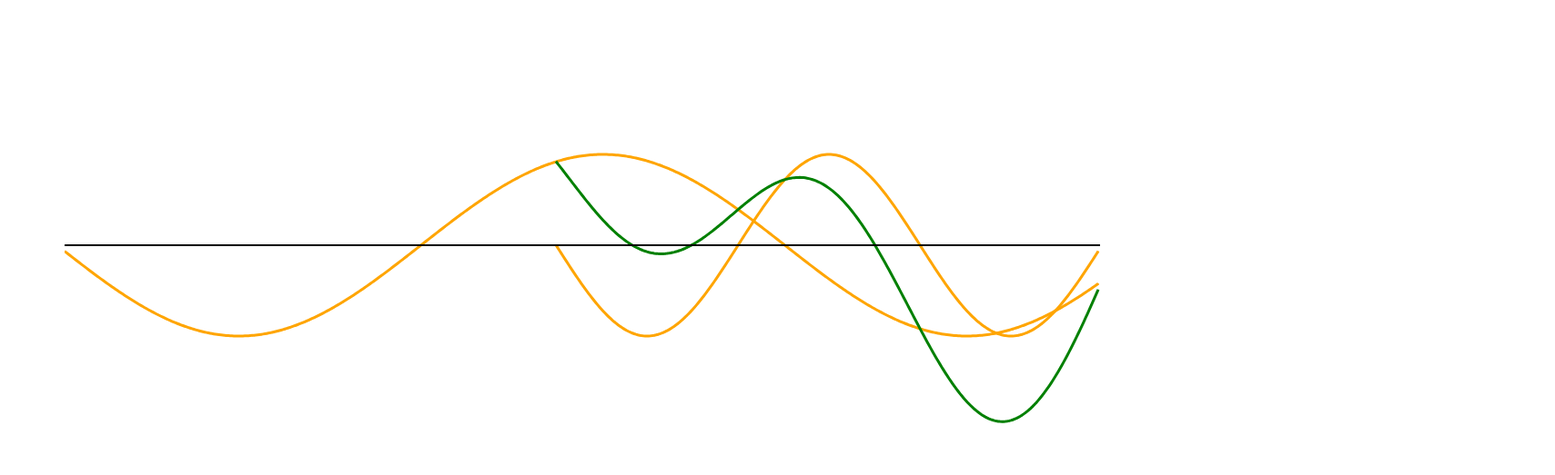
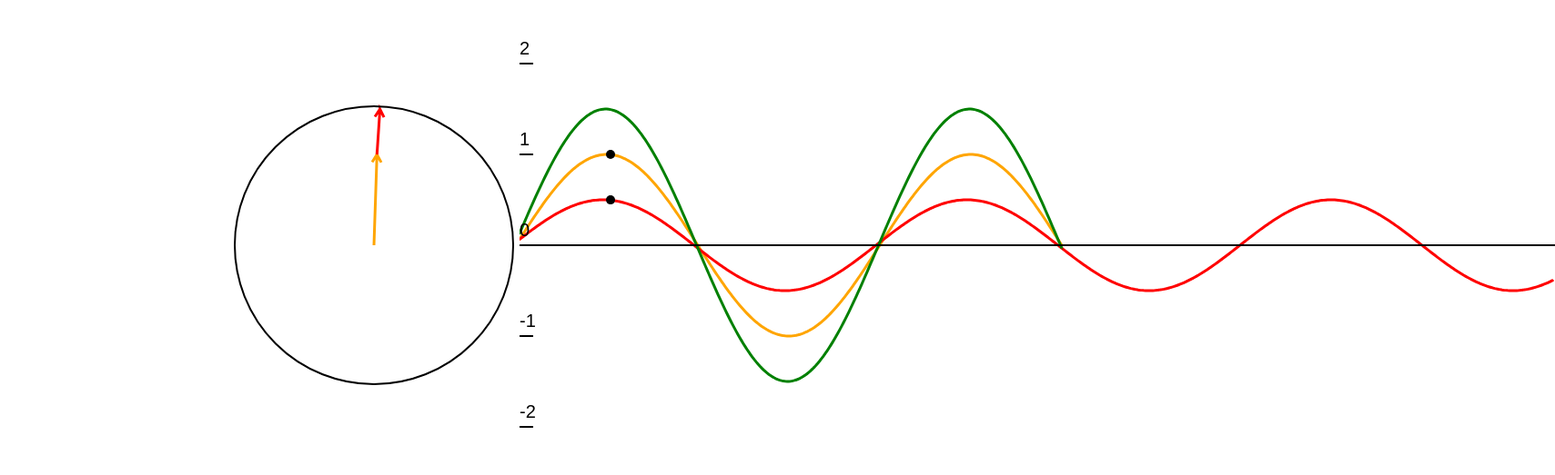
Before and after one commit to Layxe/PhysikGFS, a plain HTML site: page index.html in a window 1280 px wide. Shown: the whole page at 91% size, 1709 px wide, since content can reach past the window. Drawn offline with Linux system fonts and the light colour scheme.

Commit message:
Added circle

```diff
--- a/index.html
+++ b/index.html
@@ -8,6 +8,7 @@
 <body>
 
     <div id="display-wrapper">
+        <canvas id="clock-display" width="500" height="500"></canvas>
         <canvas id="display"></canvas>
     </div>
 
--- a/src/css/style.css
+++ b/src/css/style.css
@@ -2,9 +2,16 @@
     width: 90%;
     height: 500px;
     margin: 20px auto;
+    position: relative;
 }
 
-#display-wrapper > canvas {
+#display-wrapper > #display {
     width: 100%;
     height: 100%;
+    left: 500px;
 }
+
+canvas {
+    float: left;
+    position: absolute;
+}
--- a/src/js/Main.js
+++ b/src/js/Main.js
@@ -8,39 +8,42 @@
  *
  */
 
-// ### Globale Einstellungen ######################################## //
+// ### Globale Einstellungen ########################################################################################### //
 
 const RESOLUTION = 2;
 
-// ### Variablen #################################################### //
+// ### Variablen ####################################################################################################### //
 
+// ~~~ FPS Zähler ~~~ //
 var oldTime = 0;
 var FPS     = 0;
 
 
-// ### Display ###################################################### //
+// ### Display ######################################################################################################### //
 
 /**
- * Statisches Display
+ * Display
+ * --------------------------
+ * Objekt, welches für die grundlegende Interaktion
+ * mit der Zeichenoberfläche zuständig ist
  * @param element canvas element
  * @constructor
  */
 
-function StDisplay(element) {
+var Display = {
 
-  this.element = element;
-  this.ctx     = element.getContext('2d');
+  element: document.getElementById('display'),
+  ctx:     document.getElementById('display').getContext('2d')
 
-}
+};
 
 /**
  * Initialisierungsfunktion
  * ------------------------------------------
  * Passe das Display den Rahmenbedingungen an
- * und starte die Animationsschleife
  */
 
-StDisplay.prototype.init = function init() {
+Display.init = function init() {
 
   var wrapper = document.getElementById('display-wrapper');
 
@@ -59,7 +62,7 @@ StDisplay.prototype.init = function init() {
  * @param color Farbe des Punktes
  */
 
-StDisplay.prototype.drawPoint = function drawPoint(point, amplitude, color) {
+Display.drawPoint = function drawPoint(point, amplitude, color) {
 
   var x = point.x;
   var y = 250+Math.sin(point.angle) * amplitude;
@@ -73,12 +76,44 @@ StDisplay.prototype.drawPoint = function drawPoint(point, amplitude, color) {
 };
 
 /**
+ * Zeichne einen Punkt der auf einer Welle liegt.
+ * Wird zum Hervorheben verwendet
+ * @param point
+ * @param amplitude
+ * @param color
+ * @param radius
+ */
+
+Display.drawPointOnWave = function drawPointOnWave(point,amplitude,color,radius) {
+
+  var x = point.x;
+  var y = 250+Math.sin(point.angle) * amplitude;
+
+  this.ctx.fillStyle = color;
+  this.ctx.beginPath();
+  this.ctx.arc(x,y,radius,0, 2*Math.PI);
+  this.ctx.fillStyle = 'black';
+  this.ctx.fill();
+
+};
+
+Display.drawSimplePoint = function drawSimplePoint(x,y,color,radius) {
+
+  this.ctx.fillStyle = color;
+  this.ctx.beginPath();
+  this.ctx.arc(x,y,radius,0, 2*Math.PI);
+  this.ctx.fillStyle = 'black';
+  this.ctx.fill();
+
+};
+
+/**
  * Zeichne eine Welle, die aus sich aus mehreren Wellen zusammensetzt
  * @param waves
  * @param color
  */
 
-StDisplay.prototype.drawCombinedWave = function drawCombinedWave(waves, color) {
+Display.drawCombinedWave = function drawCombinedWave(waves, color) {
 
   this.ctx.beginPath();
   this.ctx.strokeStyle = color;
@@ -118,43 +153,64 @@ StDisplay.prototype.drawCombinedWave = function drawCombinedWave(waves, color) {
 
 };
 
-StDisplay.prototype.drawInterface = function drawInterface() {
+/**
+ * Zeichne wichtige Element wie beispielsweise die X und Y Achse
+ */
 
+Display.drawInterface = function drawInterface() {
+
+  var y = 2;
+
+  this.ctx.fillStyle = 'black';
+  this.ctx.strokeStyle = 'black';
+  this.ctx.lineWidth = 2;
+  this.ctx.font = '20px Arial';
+
+  // X-Achse
   this.ctx.beginPath();
   this.ctx.moveTo(0,250);
   this.ctx.lineTo(Display.width, 250);
-  this.ctx.strokeStyle = 'black';
-  this.ctx.lineWidth = 2;
+  this.ctx.stroke();
+  // Y-Achse
+  this.ctx.beginPath();
+  for(var i = 50; i <= 500; i+=100) {
+    this.ctx.moveTo(0, i);
+    this.ctx.lineTo(15,i);
+
+    this.ctx.fillText(y.toString(),0,i-10);
+    y--;
+  }
   this.ctx.stroke();
 
 };
 
-StDisplay.prototype.getPoints = function getPoints() {
+Display.getPoints = function getPoints() {
 
   return Math.round(Display.width / RESOLUTION);
 
 };
 
-const Display = new StDisplay(document.getElementById('display'));
+// ### Welt ############################################################################################################ //
 
-// ### Welt ######################################################### //
-
-/**
- * Welt, die die Punkte beinhaltet
+/** Welt
+ * ---------------------------
+ * In der Welt werden alle Wellen gespeichert
+ * um eine möglichst übersichtliche Referenz
+ * zu erhalten
  * @constructor
  */
 
-function StWorld() {
+var World = {
 
-  this.waves = [];
+  waves: []
 
-}
+};
 
 /**
  * Zeichne alle Punkte, die in der Welt existieren
  */
 
-StWorld.prototype.drawWaves = function drawWaves() {
+World.drawWaves = function drawWaves() {
 
   for(var i = 0; i < this.waves.length; i++) {
 
@@ -169,21 +225,27 @@ StWorld.prototype.drawWaves = function drawWaves() {
  * @param c Ausbreitungsgeschwindigkeit
  * @param frequency Frequenz
  * @param amplitude Amplitude
- * @param index Speicherort
  */
 
-StWorld.prototype.createWave = function createWave(c,frequency,amplitude) {
+World.createWave = function createWave(c,frequency,amplitude) {
 
   var wave = new Wave(c,frequency,amplitude);
-  World.waves.push(wave);
+  this.waves.push(wave);
   return wave;
 
 };
 
-StWorld.prototype.createCombinedWave = function createCombinedWave(waves) {
+/**
+ * Erstelle eine neue Welle, die aus der Überlagerung
+ * von mehreren Wellen ensteht
+ * @param waves
+ * @returns {CombinedWave}
+ */
+
+World.createCombinedWave = function createCombinedWave(waves) {
 
   var cw = new CombinedWave(waves);
-  World.waves.push(cw);
+  this.waves.push(cw);
   return cw;
 
 };
@@ -192,18 +254,18 @@ StWorld.prototype.createCombinedWave = function createCombinedWave(waves) {
  * Animiere alle Wellen
  */
 
-StWorld.prototype.simulate = function simulate() {
+World.simulate = function simulate() {
 
   for(var i = 0; i < this.waves.length; i++) {
 
     if(this.waves[i] instanceof Wave)
-        World.waves[i].simulate();
+        this.waves[i].simulate();
 
   }
 
 };
 
-// ### Welle ######################################################## //
+// ### Welle ########################################################################################################### //
 
 /** Wellenobjekt
  * --------------------------
@@ -295,6 +357,7 @@ Wave.prototype.setTime = function setTime(time) {
 
     var point;
 
+    // Bestimme den Punkt abhängig von der Richtung
     if(this.reverse) {
 
       point = this.points[this.points.length - (i+1)];
@@ -366,7 +429,7 @@ function Point(x,y) {
 
 }
 
-// ### Kombinierte Welle ############################################ //
+// ### Kombinierte Welle ############################################################################################### //
 
 function CombinedWave(waves) {
 
@@ -382,7 +445,143 @@ CombinedWave.prototype.draw = function draw() {
 
 };
 
-// ### Nützliche Funktionen ######################################### //
+// ### Zeigermodell #################################################################################################### //
+
+/**
+ * Erstelle ein neues Zeigermodell
+ * @param element Zeichencanvas
+ * @param waves   Welle(n), die dargestellt werden
+ * @constructor
+ */
+
+function Circle(element, waves) {
+
+  this.waves = waves;
+  this.element = element;
+  this.ctx     = this.element.getContext('2d');
+  this.visible = true;
+
+}
+
+/**
+ * Setze die dargestellten Wellen
+ * @param waves {Array}
+ */
+
+Circle.prototype.setWaves = function setWaves(waves) {
+  this.waves = waves;
+};
+
+Circle.prototype.toggle = function toggle() {
+
+  if(this.visible) {
+    this.element.style.display = 'none';
+    Display.element.style.left = '0';
+  } else {
+    this.element.style.display = 'block';
+    Display.element.style.left = '500px';
+  }
+
+  this.visible = !this.visible;
+
+};
+
+/**
+ * Zeichne den Kreis, welche den Punkt
+ * pointIndex verwendet
+ * @param pointIndex Zu zeichnender Index des Punktes
+ */
+
+Circle.prototype.draw = function draw(pointIndex) {
+
+  if(this.visible && this.waves != null) {
+
+    var gesY         = 0;
+    var gesAmplitude = 0;
+    var marginLeft;
+    var x;
+    var y;
+
+    this.ctx.clearRect(0,0,500,500);
+
+
+    for(var i = 0; i < this.waves.length; i++) {
+      gesAmplitude += this.waves[i].amplitude;
+    }
+
+    marginLeft = 490 - gesAmplitude;
+
+    x = marginLeft;
+    y = 250;
+
+    this.ctx.lineWidth = 3;
+
+    for(var i = 0; i < this.waves.length; i++) {
+
+      var wave  = this.waves[i];
+      var point = wave.points[pointIndex];
+      var angle = point.angle;
+
+      var newX = -Math.cos(angle)*wave.amplitude+marginLeft;
+      var newY = Math.sin(angle)*wave.amplitude+250;
+
+      this.ctx.beginPath();
+      this.ctx.strokeStyle = wave.color;
+
+      // Zeichne den Pfeil
+      if(i != 0) {
+        drawArrow(this.ctx,x,y,newX-marginLeft+x,newY-250+y); // Anschließende Pfeile
+      } else {
+        drawArrow(this.ctx, x,y, newX, newY); // Erster Pfeil
+      }
+
+      this.ctx.stroke();
+
+      x = newX;
+      y = newY;
+
+      // Hebe den Punkt hervor
+      Display.drawPointOnWave(point, wave.amplitude, wave.color, 5);
+
+      gesY += newY;
+
+    }
+
+
+    // Zeichne den Kreis
+    this.ctx.lineWidth = 2;
+    this.ctx.strokeStyle = 'black';
+
+    this.ctx.beginPath();
+    this.ctx.arc(490-gesAmplitude, 250, gesAmplitude+3, 0, 2*Math.PI);
+    this.ctx.stroke();
+
+
+  }
+
+};
+
+// ### Nützliche Funktionen ############################################################################################ //
+
+/**
+ * Zeichne einen Pfeil auf einem JSCanvas
+ * @author Titus Cieslewski http://stuff.titus-c.ch/arrow.html
+ * @param context
+ * @param fromx
+ * @param fromy
+ * @param tox
+ * @param toy
+ */
+
+function drawArrow(context, fromx, fromy, tox, toy){
+  var headlen = 10;   // length of head in pixels
+  var angle = Math.atan2(toy-fromy,tox-fromx);
+  context.moveTo(fromx, fromy);
+  context.lineTo(tox, toy);
+  context.lineTo(tox-headlen*Math.cos(angle-Math.PI/6),toy-headlen*Math.sin(angle-Math.PI/6));
+  context.moveTo(tox, toy);
+  context.lineTo(tox-headlen*Math.cos(angle+Math.PI/6),toy-headlen*Math.sin(angle+Math.PI/6));
+}
 
 function resetEverything() {
 
@@ -394,7 +593,7 @@ function resetEverything() {
 
 }
 
-// ### Programmablauf ############################################### //
+// ### Programmablauf ################################################################################################## //
 
 /**
  * Programmloop
@@ -407,10 +606,13 @@ function loop() {
 
   Display.ctx.clearRect(0,0,Display.width,Display.height);
 
-  World.drawWaves();  // Zeichne die Punkte der Wellen
+  World.drawWaves();  // Zeichne die erstellten Wellen
   World.simulate();   // Aktualisiere die Wellen
 
-  Display.drawInterface();
+  Display.drawInterface(); // Zeichne das Koordinatensystem und weitere
+                           // Elemente
+
+  circle.draw(50);
 
   // ~~~ Messe die Bilder pro Sekunde ~~~ //
   FPS++;
@@ -427,15 +629,19 @@ function loop() {
 
 Display.init();
 
-const World = new StWorld();
-
-World.createWave(2,0.005,100);
 World.createWave(1,0.005,100);
-World.waves[1].reverse = true;
+World.createWave(2,0.01,50);
 
 World.createCombinedWave([World.waves[0], World.waves[1]]);
+
+var circle = new Circle(document.getElementById('clock-display'));
+
+circle.setWaves([World.waves[0], World.waves[1]]);
 
 loop();
 
 World.waves[0].start();
 World.waves[1].start();
+World.waves[1].color = 'red';
+
+World.waves[0].phi = 3.14;
```
